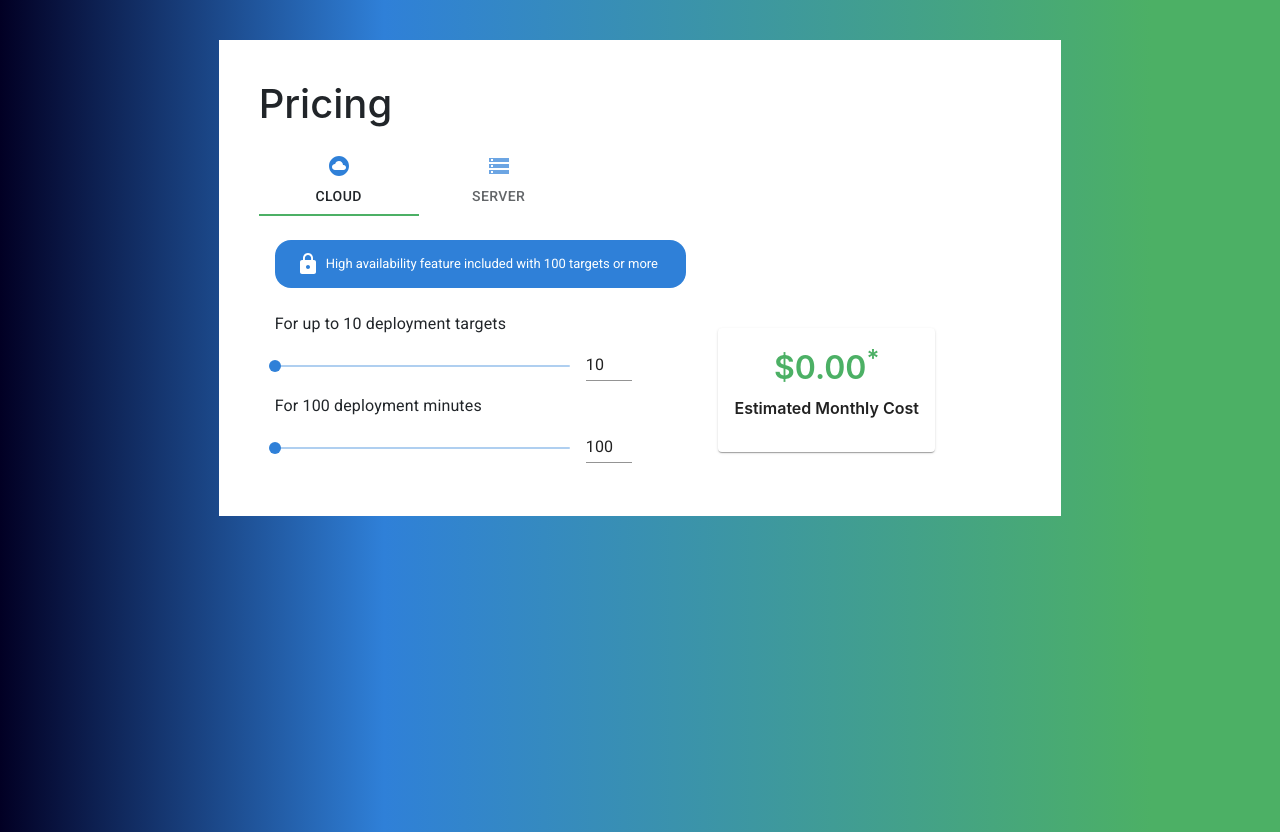
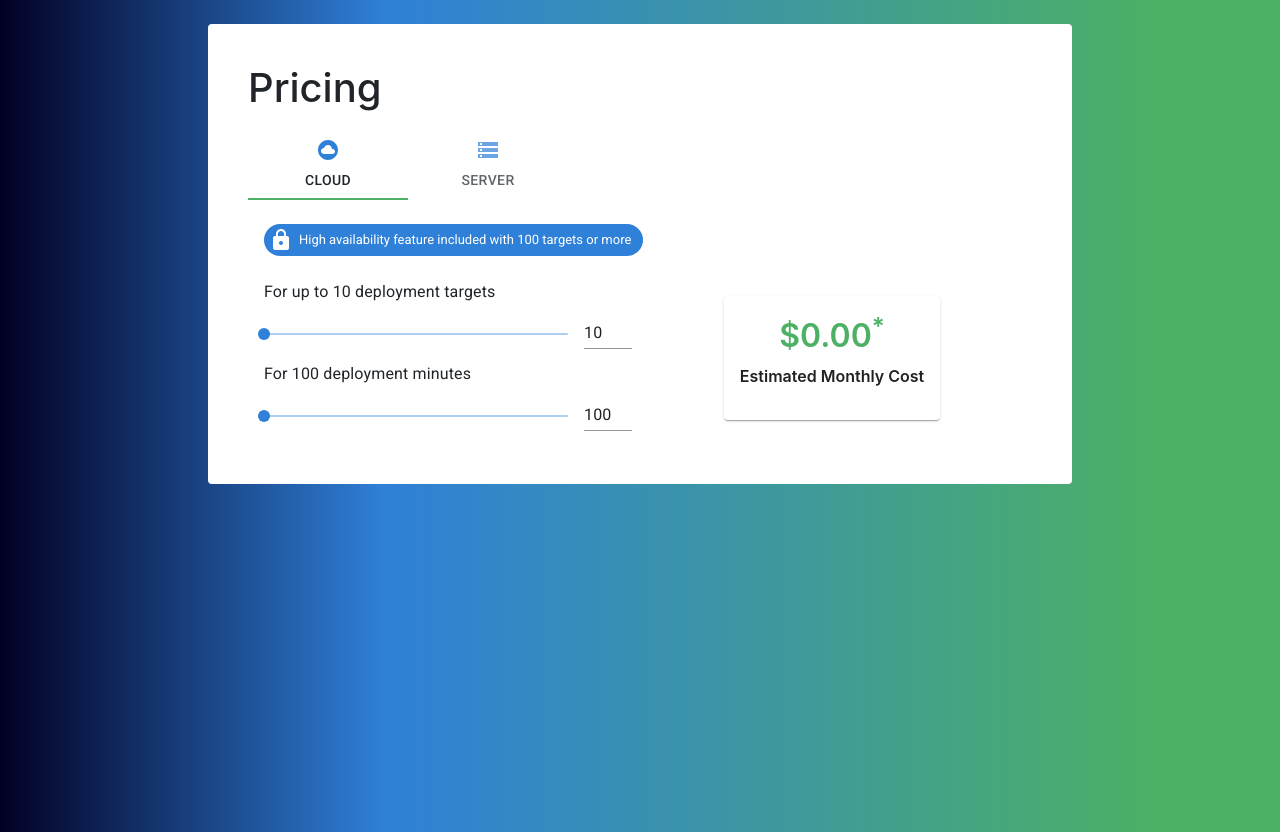
Before and after one commit to neilbo/octpus-design-react, a React (Create React App) app: page / in a window 1280 px wide. Built offline with nearby package versions, Linux system fonts and the light colour scheme.

Commit message:
Try emotion instead of css modules for Appcomponent

```diff
--- a/src/App.scss
+++ /dev/null
@@ -1,13 +0,0 @@
-@import './resources/styles.scss';
-
-.app {
-  // TODO :: use these styles instead of useStyles/makeStyles
-  // TODO :: use spacing variables
-  margin-top: 32px;
-  margin-bottom: 16px;
-  padding: 48px;
-  background: linear-gradient(90deg, rgba(2,0,36,1) 0%, rgba(47,128,216,1) 30%, rgba(76,176,101,1) 90%);
-}
-.grid-container {
-  background: white;
-}
--- a/src/App.tsx
+++ b/src/App.tsx
@@ -7,7 +7,7 @@ import { Box, Grid } from "@material-ui/core";
 import { CloudCircle, StorageOutlined } from "@material-ui/icons";
 import { ThemeProvider } from '@material-ui/core';
 import camouflage from './theme';
-import "./App.scss";
+import { css } from '@emotion/css';
 
 function App() {
   const [selectedTab, setSelectedTab] = React.useState(0);
@@ -28,10 +28,18 @@ function App() {
     <>
       <ThemeProvider theme={camouflage}>
 
-        <Box className="app">
+        <Box className={css`
+         margin-top: 32px;
+         margin-bottom: 16px;
+         padding: 32px;
+        `}>
           <Grid container spacing={10} >
             <Grid item xs></Grid>
-            <Grid item xs={10} sm={8} className="grid-container">
+            <Grid item xs={10} sm={8}
+            className={css`
+            background: white;
+            border-radius: 4px;
+            `}>
               <h1>Pricing</h1>
               <Tabs value={selectedTab} onChange={handleChange} aria-label="Pricing Tabs">
                 <Tab
--- a/src/pages/pricing/components/Pricing.module.scss
+++ b/src/pages/pricing/components/Pricing.module.scss
@@ -1,3 +1,6 @@
+// @import "../../../resources/variables.scss";
+@import "../../../resources/styles.scss";
+
 .pricing {
     padding: 8px 16px;
 }
@@ -5,7 +8,7 @@
     padding: 16px 0px;
 }
 
-.controls_container{
+.controls_container {
     // background-color: red;
 }
 
@@ -26,8 +29,8 @@
 }
 .input {
     // background-color: aquamarine;
-    input[type=number]::-webkit-inner-spin-button,
-    input[type=number]::-webkit-outer-spin-button {
+    input[type="number"]::-webkit-inner-spin-button,
+    input[type="number"]::-webkit-outer-spin-button {
         -webkit-appearance: none;
         margin: 0;
     }
@@ -41,13 +44,14 @@
     font-weight: 600;
     text-align: center;
     p.amount {
-        color: #4CB065;
+        color: #4cb065;
         margin-bottom: 4px;
     }
     p.description {
         font-size: 1rem;
     }
     .card {
+        // padding: var(--md-spacing); // why you no work?
         padding: 16px;
     }
 }
--- a/src/resources/styles.scss
+++ b/src/resources/styles.scss
@@ -1,29 +1,9 @@
-@import 'variables.scss';
-@import 'typography.scss';
-
-:root {
-    --base-spacing: 8px;
-    --sm-spacing: 8px / 2;
-    --md-spacing: 8px * 2;
-    --lg-spacing: 8px * 4;
-    --xlg-spacing: 8px * 6;
-    --xxlg-spacing: 8px * 8;
-}
+@import "variables.scss";
+@import "typography.scss";
 
 body {
-    margin: 0;
-    // TODO :: Move to ThemeProvider?
-    font-family: -apple-system, BlinkMacSystemFont, 'Segoe UI', 'Roboto', 'Oxygen',
-      'Ubuntu', 'Cantarell', 'Fira Sans', 'Droid Sans', 'Helvetica Neue',
-      sans-serif;
-    -webkit-font-smoothing: antialiased;
-    -moz-osx-font-smoothing: grayscale;
-    height: 100vh;
-    background: rgb(2,0,36);
-    background: linear-gradient(90deg, rgba(2,0,36,1) 0%, rgba(47,128,216,1) 30%, rgba(76,176,101,1) 90%);
-  }
-
-  code {
-    font-family: source-code-pro, Menlo, Monaco, Consolas, 'Courier New',
-      monospace;
-  }
+  margin: var(--md-spacing);
+  height: 100vh;
+  background: rgb(2, 0, 36);
+  background: linear-gradient(90deg, rgba(2, 0, 36, 1) 0%, rgba(47, 128, 216, 1) 30%, rgba(76, 176, 101, 1) 90%);
+}
--- a/src/resources/typography.scss
+++ b/src/resources/typography.scss
@@ -1,3 +1,14 @@
 h1 {
-    margin-bottom: 1rem
+    margin-bottom: 1rem;
 }
+
+body {
+    font-family: -apple-system, BlinkMacSystemFont, "Segoe UI", "Roboto", "Oxygen", "Ubuntu", "Cantarell", "Fira Sans",
+        "Droid Sans", "Helvetica Neue", sans-serif;
+    -webkit-font-smoothing: antialiased;
+    -moz-osx-font-smoothing: grayscale;
+}
+
+code {
+    font-family: source-code-pro, Menlo, Monaco, Consolas, "Courier New", monospace;
+}
--- a/src/resources/variables.scss
+++ b/src/resources/variables.scss
@@ -1 +1,9 @@
 // Put some variables here
+:root {
+    --base-spacing: 8px;
+    --sm-spacing: 8px / 2;
+    --md-spacing: 8px * 2;
+    --lg-spacing: 8px * 4;
+    --xlg-spacing: 8px * 6;
+    --xxlg-spacing: 8px * 8;
+}
```
